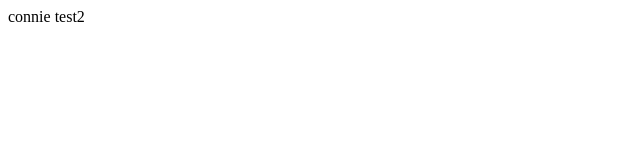
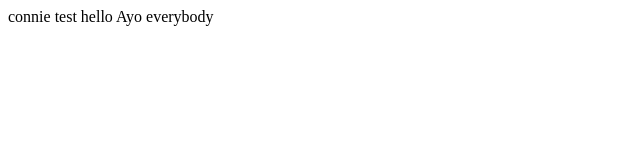
Before and after one commit to sugiharaayumi/mutipleExercise, a plain HTML site: page connie.html in a window 1280 px wide. Shown: the whole page, without its empty margins (0-640 px from the left). Drawn offline with Linux system fonts and the light colour scheme.

Commit message:
coni 04:35

```diff
--- a/connie.html
+++ b/connie.html
@@ -6,6 +6,6 @@
 	<title>connie</title>
 </head>
 <body>
-	connie test2
+	connie test hello Ayo everybody
 </body>
 </html>
```
